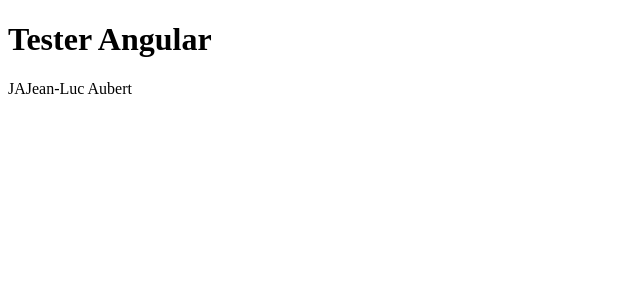
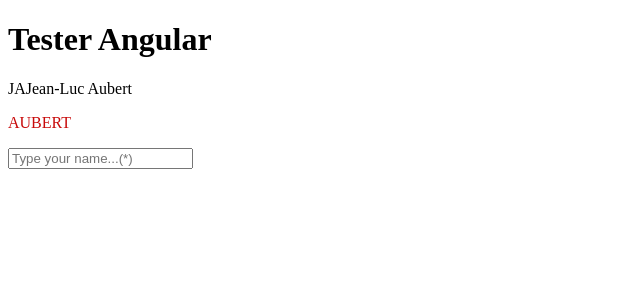
Before and after one commit to dacodemaniak/ng13-testing, an Angular app: page / in a window 1280 px wide. Shown: the top 300 px of the page, without its empty margins (0-640 px from the left). Built offline with nearby package versions, Linux system fonts and the light colour scheme.

Commit message:
ADD: appIsRequired directive

```diff
--- a/src/app/app.component.html
+++ b/src/app/app.component.html
@@ -4,3 +4,10 @@
     <span id="intern-initials-pipe">{{ intern | internInitial }}</span>
     <span id="intern-fullname">{{ intern.getFirstName() }} {{ intern.getLastName() }}</span>
 </div>
+
+<!-- ElementRef <=> HTMLElement -->
+<p [ngClass]="{'fullname': true, 'is-jl': intern.getLastName() === 'Aubert'}">
+    {{ intern.getLastName()}}
+</p>
+
+<input type="text" placeholder="Type your name..." appIsRequired>
--- a/src/app/app.component.scss
+++ b/src/app/app.component.scss
@@ -0,0 +1,7 @@
+.fullname {
+    text-transform: uppercase;
+
+    &.is-jl {
+        color: rgb(200, 10, 10);
+    }
+}
--- a/src/app/app.module.ts
+++ b/src/app/app.module.ts
@@ -3,11 +3,13 @@ import { BrowserModule } from '@angular/platform-browser';
 
 import { AppComponent } from './app.component';
 import { InternInitialPipe } from './shared/pipes/intern-initial.pipe';
+import { IsRequiredDirective } from './shared/directives/is-required.directive';
 
 @NgModule({
   declarations: [
     AppComponent,
-    InternInitialPipe
+    InternInitialPipe,
+    IsRequiredDirective
   ],
   imports: [
     BrowserModule
--- /dev/null
+++ b/src/app/shared/directives/is-required.directive.ts
@@ -0,0 +1,23 @@
+import { Directive, ElementRef, OnInit } from '@angular/core';
+
+@Directive({
+  selector: '[appIsRequired]'
+})
+export class IsRequiredDirective implements OnInit {
+
+  constructor(private elementRef: ElementRef) { }
+
+  public ngOnInit(): void {
+    let newPlaceholderContent: string;
+
+      const nativeElement: HTMLElement = this.elementRef.nativeElement;
+      if (nativeElement.getAttribute('placeholder')) {
+        newPlaceholderContent = nativeElement.getAttribute('placeholder') + '(*)';
+      } else {
+        newPlaceholderContent = 'Type something required... (*)';
+      }
+
+      // At least, replace the content of attribute
+      nativeElement.setAttribute('placeholder', newPlaceholderContent);
+  }
+}
```
Also changed, not shown: 1 other file (tests, documents, lock files or other folders).
